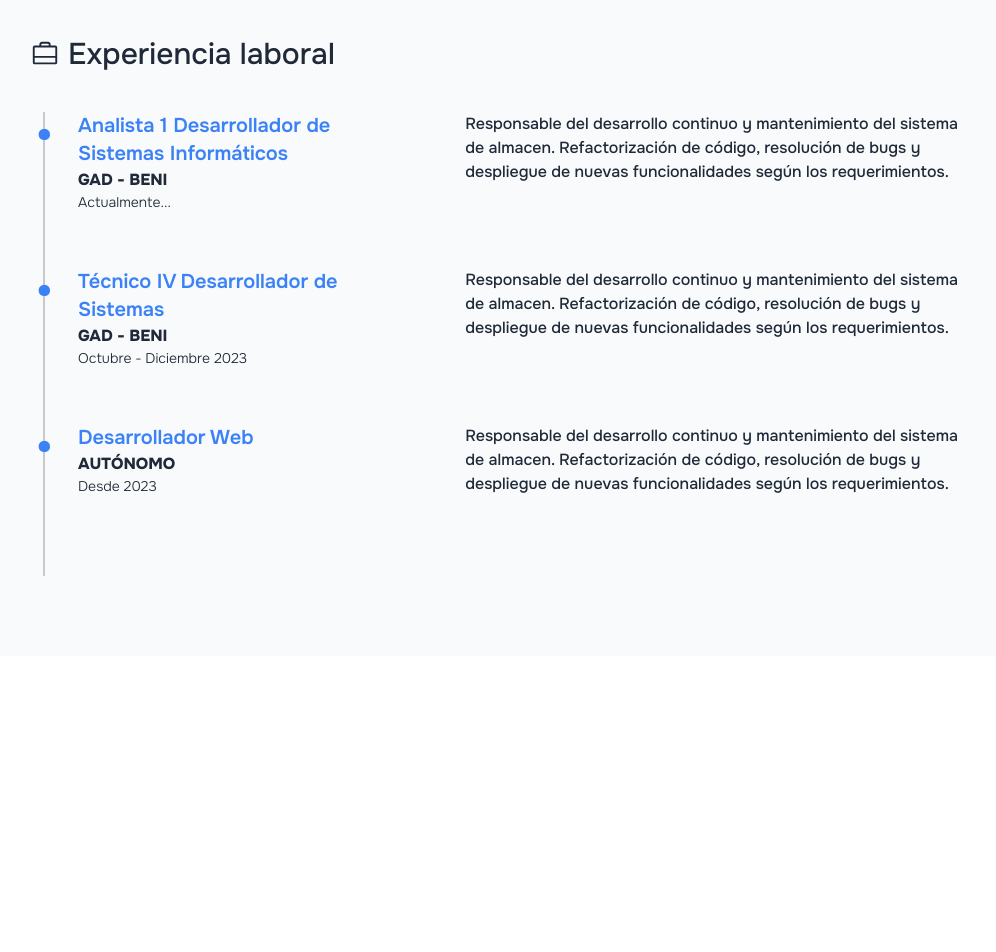
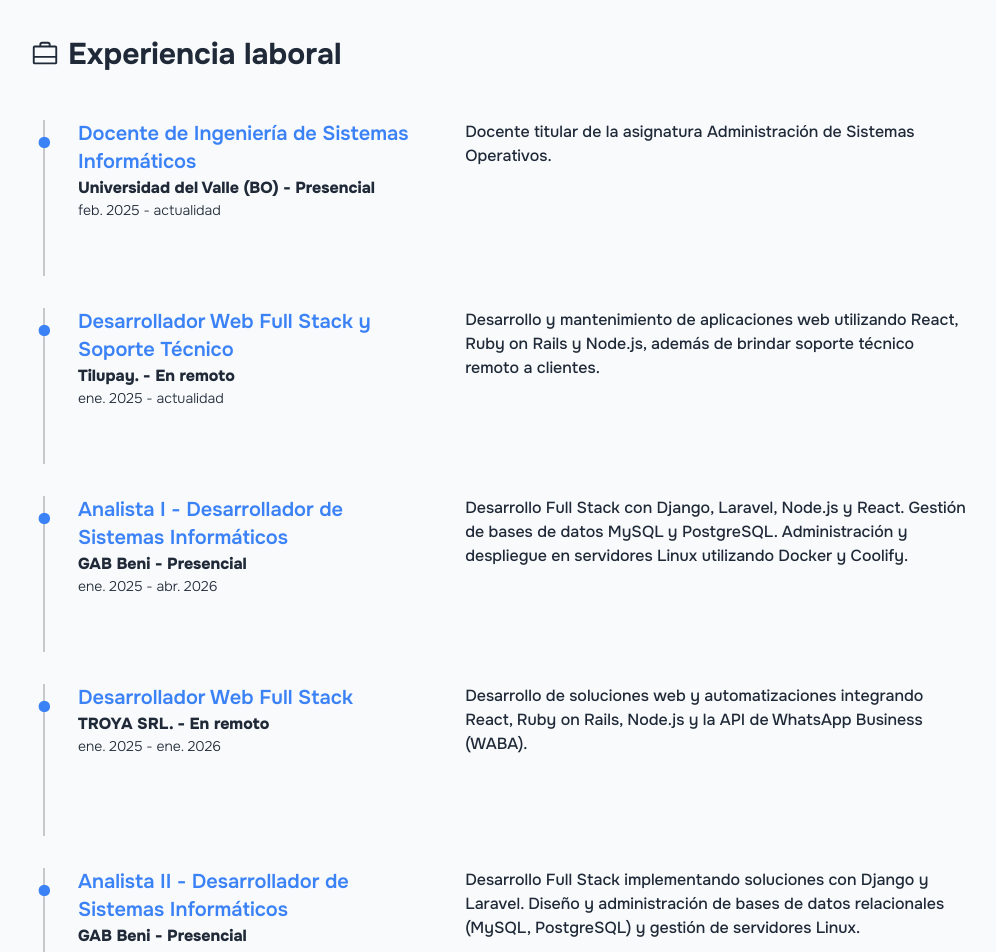
Before and after one commit to Andonny1up/andonidev, a React (Vite) app: page / in a window 1280 px wide. Shown: the part 1560-2512 px from the top of the page, without its empty margins (118-1114 px from the left). Before the commit the page ends 2216 px from the top, so only its background shows below. Built offline with nearby package versions, Linux system fonts and the light colour scheme.

Commit message:
seccion experiencia lista.

```diff
--- a/src/locales/en.json
+++ b/src/locales/en.json
@@ -7,5 +7,59 @@
     "description_2": ", with over 3 years of experience developing websites for all types of businesses.",
     "contact_me": "Contact me",
     "view_cv": "View CV"
+  },
+  "experience": {
+    "title": "Work Experience",
+    "jobs": [
+      {
+        "id": "7",
+        "job": "IT Systems Engineering Professor",
+        "company": "Universidad del Valle (BO) - On-site",
+        "time": "Feb 2025 - Present",
+        "description": "Professor for the Operating Systems Administration course."
+      },
+      {
+        "id": "6",
+        "job": "Full Stack Web Developer & Technical Support",
+        "company": "Tilupay. - Remote",
+        "time": "Jan 2025 - Present",
+        "description": "Development and maintenance of web applications using React, Ruby on Rails, and Node.js, along with providing remote technical support."
+      },
+      {
+        "id": "5",
+        "job": "Analyst I - IT Systems Developer",
+        "company": "GAB Beni - On-site",
+        "time": "Jan 2025 - Apr 2026",
+        "description": "Full Stack development with Django, Laravel, Node.js, and React. Management of MySQL and PostgreSQL databases. Administration and deployment on Linux servers using Docker and Coolify."
+      },
+      {
+        "id": "4",
+        "job": "Full Stack Web Developer",
+        "company": "TROYA SRL. - Remote",
+        "time": "Jan 2025 - Jan 2026",
+        "description": "Development of web solutions and automations integrating React, Ruby on Rails, Node.js, and the WhatsApp Business API (WABA)."
+      },
+      {
+        "id": "3",
+        "job": "Analyst II - IT Systems Developer",
+        "company": "GAB Beni - On-site",
+        "time": "Jan 2024 - Dec 2024",
+        "description": "Full Stack development implementing solutions with Django and Laravel. Design and administration of relational databases (MySQL, PostgreSQL), and Linux server management."
+      },
+      {
+        "id": "2",
+        "job": "Technician II - Software Developer",
+        "company": "GAB Beni - On-site",
+        "time": "Sep 2023 - Dec 2023",
+        "description": "Application development with Python and Django, along with maintenance and optimization of PHP and MySQL-based websites."
+      },
+      {
+        "id": "1",
+        "job": "Freelance Software Developer",
+        "company": "Self-employed",
+        "time": "2022 - 2023",
+        "description": "Frontend development of static websites (HTML, CSS, JavaScript) and WordPress management. Creation of desktop applications using C#."
+      }
+    ]
   }
 }
--- a/src/locales/es.json
+++ b/src/locales/es.json
@@ -7,5 +7,59 @@
     "description_2": ", con más de 3 años de experiencia desarrollando páginas web para todo tipo de negocio.",
     "contact_me": "Contáctame",
     "view_cv": "Ver CV"
+  },
+  "experience": {
+    "title": "Experiencia laboral",
+    "jobs": [
+      {
+        "id": "7",
+        "job": "Docente de Ingeniería de Sistemas Informáticos",
+        "company": "Universidad del Valle (BO) - Presencial",
+        "time": "feb. 2025 - actualidad",
+        "description": "Docente titular de la asignatura Administración de Sistemas Operativos."
+      },
+      {
+        "id": "6",
+        "job": "Desarrollador Web Full Stack y Soporte Técnico",
+        "company": "Tilupay. - En remoto",
+        "time": "ene. 2025 - actualidad",
+        "description": "Desarrollo y mantenimiento de aplicaciones web utilizando React, Ruby on Rails y Node.js, además de brindar soporte técnico remoto a clientes."
+      },
+      {
+        "id": "5",
+        "job": "Analista I - Desarrollador de Sistemas Informáticos",
+        "company": "GAB Beni - Presencial",
+        "time": "ene. 2025 - abr. 2026",
+        "description": "Desarrollo Full Stack con Django, Laravel, Node.js y React. Gestión de bases de datos MySQL y PostgreSQL. Administración y despliegue en servidores Linux utilizando Docker y Coolify."
+      },
+      {
+        "id": "4",
+        "job": "Desarrollador Web Full Stack",
+        "company": "TROYA SRL. - En remoto",
+        "time": "ene. 2025 - ene. 2026",
+        "description": "Desarrollo de soluciones web y automatizaciones integrando React, Ruby on Rails, Node.js y la API de WhatsApp Business (WABA)."
+      },
+      {
+        "id": "3",
+        "job": "Analista II - Desarrollador de Sistemas Informáticos",
+        "company": "GAB Beni - Presencial",
+        "time": "ene. 2024 - dic. 2024",
+        "description": "Desarrollo Full Stack implementando soluciones con Django y Laravel. Diseño y administración de bases de datos relacionales (MySQL, PostgreSQL) y gestión de servidores Linux."
+      },
+      {
+        "id": "2",
+        "job": "Técnico II - Desarrollador de Software",
+        "company": "GAB Beni - Presencial",
+        "time": "sep. 2023 - dic. 2023",
+        "description": "Desarrollo de aplicaciones con Python y Django, además de mantenimiento y optimización de sitios web basados en PHP y MySQL."
+      },
+      {
+        "id": "1",
+        "job": "Desarrollador de Software",
+        "company": "Autónomo",
+        "time": "2022 - 2023",
+        "description": "Desarrollo frontend de páginas web estáticas (HTML, CSS, JavaScript) y gestión de sitios con WordPress. Creación de aplicaciones de escritorio multiplataforma utilizando C#."
+      }
+    ]
   }
 }
--- /dev/null
+++ b/src/pages/Home/Experience.tsx
@@ -0,0 +1,45 @@
+import { PiSuitcaseSimple } from "react-icons/pi";
+import TimeLine from "../../components/TimeLine";
+import { useTranslation } from "react-i18next";
+
+
+interface Job {
+    id: string;
+    job: string;
+    company: string;
+    time: string;
+    description: string;
+}
+
+const Experience = () => {
+    const { t } = useTranslation();
+    const jobs = t('experience.jobs', { returnObjects: true }) as Job[];
+
+  return (
+    <section className="pb-12">
+        <h2 className="text-3xl flex items-center gap-2 font-bold mb-8">
+            <PiSuitcaseSimple/>
+            {t('experience.title')}
+        </h2>
+        <ul className="relative">
+            {jobs.map((item) =>{
+                return (
+                    <li key={item.id} className="group transition-all duration-300 hover:bg-slate-200/50 dark:hover:bg-slate-800/50 p-4 -mx-4 rounded-2xl">
+                        <div>
+                            <TimeLine
+                                title={item.job}
+                                subtitle={item.company}
+                                timeTitle={item.time}
+                            >
+                                {item.description}
+                            </TimeLine>
+                        </div>
+                    </li>
+                )
+            })}
+        </ul>
+    </section>
+  )
+}
+
+export default Experience
--- a/src/pages/Home/Experience/index.tsx
+++ /dev/null
@@ -1,36 +0,0 @@
-import { PiSuitcaseSimple } from "react-icons/pi";
-import TimeLine from "../../../components/TimeLine";
-import useExperience from "./useExperience";
-
-type Props = {}
-
-const Experience = (props: Props) => {
-    const {data} = useExperience()
-  return (
-    <section className="pb-12">
-        <h2 className="text-3xl flex items-center gap-2">
-            <PiSuitcaseSimple/>
-            Experiencia laboral
-        </h2>
-        <ul className="relative mt-10">
-            {data.map((item) =>{
-                return (
-                    <li key={item.id}>
-                        <div>
-                            <TimeLine
-                                title={item.job}
-                                subtitle={item.company}
-                                timeTitle={item.time}
-                            >
-                                {item.description}
-                            </TimeLine>
-                        </div>
-                    </li>
-                )
-            })}
-        </ul>
-    </section>
-  )
-}
-
-export default Experience
--- a/src/pages/Home/Experience/useExperience.ts
+++ /dev/null
@@ -1,35 +0,0 @@
-type Experience = {
-    id: number;
-    job: string;
-    company: string;
-    time: string;
-    description: string;
-}
-
-export default function useExperience() {
-    const data = [
-        {
-            id: 1,
-            job: "Analista 1 Desarrollador de Sistemas Informáticos",
-            company: "GAD - BENI",
-            time: "Actualmente...",
-            description: "Responsable del desarrollo continuo y mantenimiento del sistema de almacen. Refactorización de código, resolución de bugs y despliegue de nuevas funcionalidades según los requerimientos."
-        },
-        {
-            id: 2,
-            job: "Técnico IV Desarrollador de Sistemas",
-            company: "GAD - BENI",
-            time: "Octubre - Diciembre 2023",
-            description: "Responsable del desarrollo continuo y mantenimiento del sistema de almacen. Refactorización de código, resolución de bugs y despliegue de nuevas funcionalidades según los requerimientos."
-        },
-        {
-            id: 3,
-            job: "Desarrollador Web",
-            company: "AUTÓNOMO",
-            time: "Desde 2023",
-            description: "Responsable del desarrollo continuo y mantenimiento del sistema de almacen. Refactorización de código, resolución de bugs y despliegue de nuevas funcionalidades según los requerimientos."
-        }
-
-    ]
-    return {data};
-}
--- a/src/pages/Home/index.tsx
+++ b/src/pages/Home/index.tsx
@@ -2,9 +2,7 @@ import Experience from "./Experience"
 import FeaturedProjects from "./FeaturedProjects"
 import Hero from "./Hero"
 
-type Props = {}
-
-const Home = ({}: Props) => {
+const Home = () => {
   return (
     <>
       <Hero/>
```
